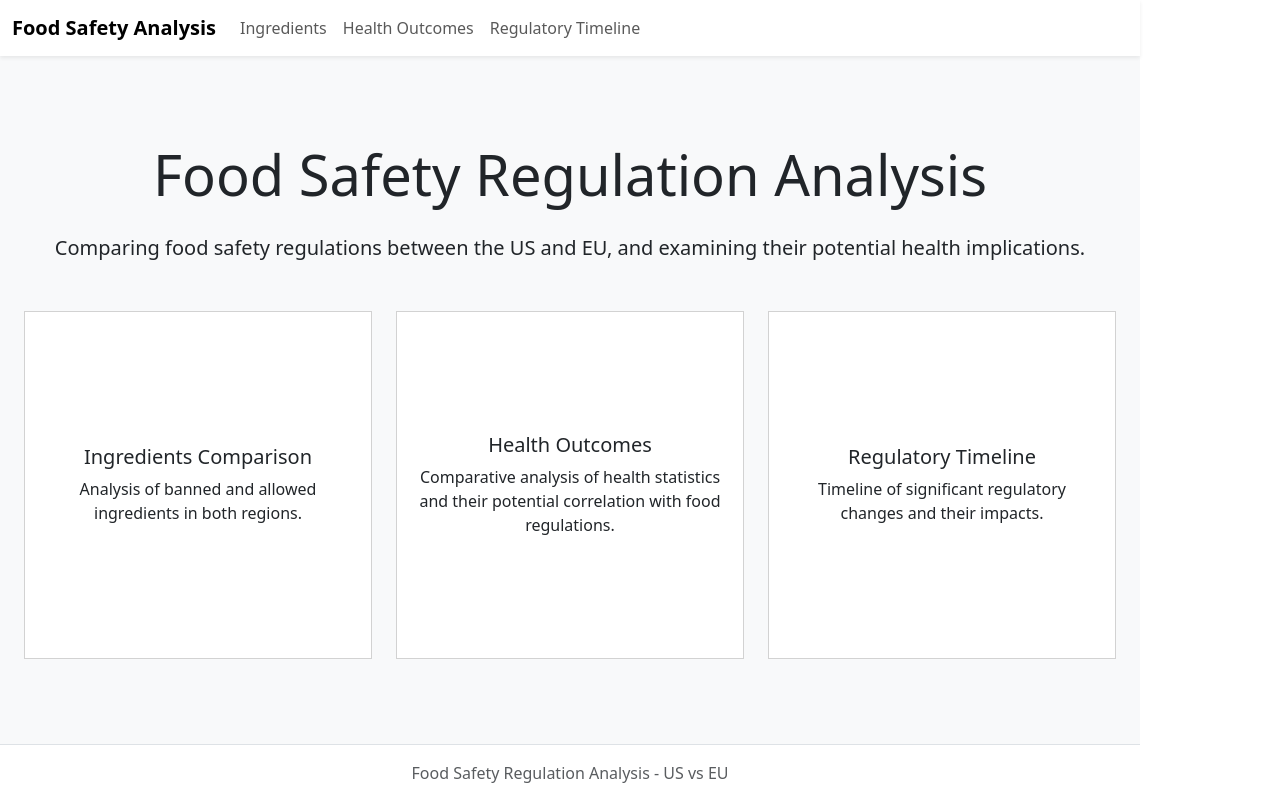
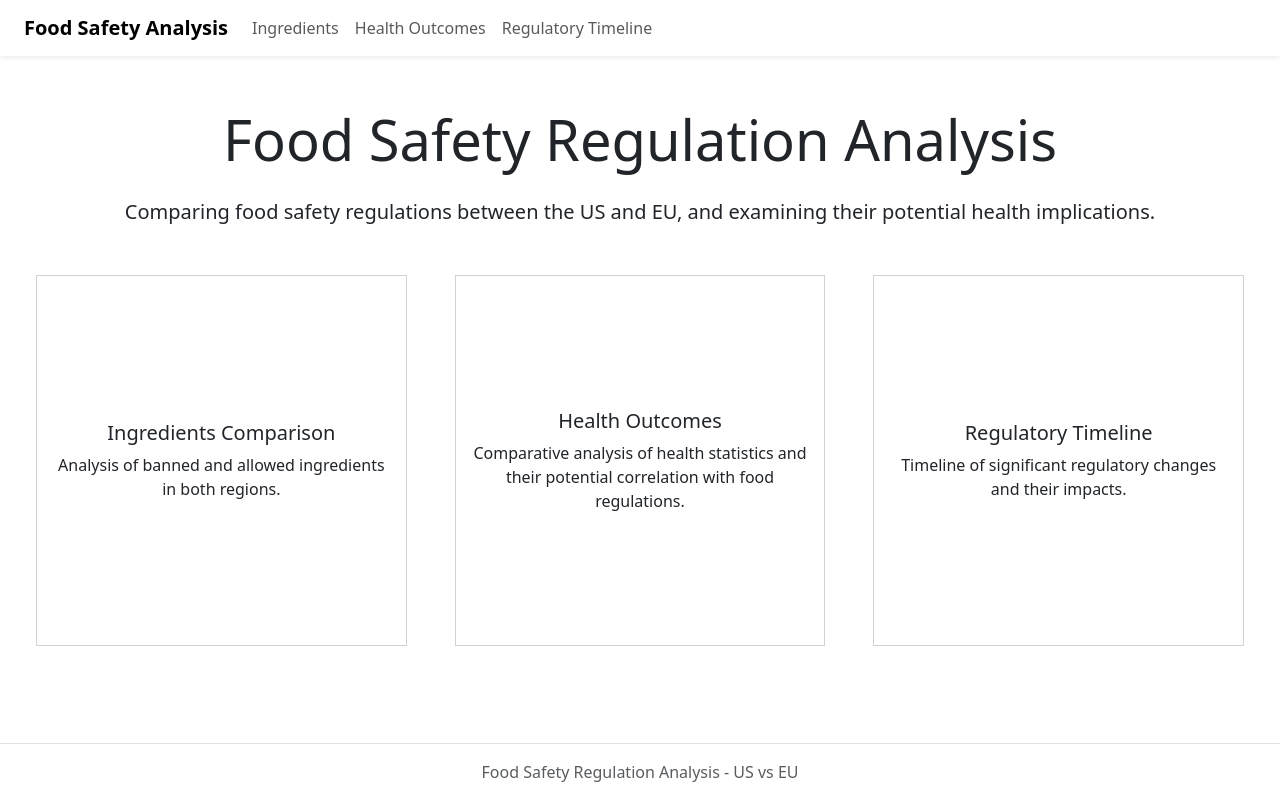
Before and after one commit to gsinghjay/is219-data-visualization, a React (Vite) app: page / in a window 1280 px wide. Built offline with nearby package versions, Linux system fonts and the light colour scheme.

Commit message:
fix: update layout to use container-fluid for full width

```diff
--- a/src/App.jsx
+++ b/src/App.jsx
@@ -3,14 +3,14 @@ import Layout from './components/Layout';
 
 // Placeholder components - we'll implement these next
 const Home = () => (
-  <div className="container h-100 d-flex align-items-center justify-content-center" style={{ minHeight: '80vh' }}>
-    <div className="text-center">
+  <div className="container-fluid h-100 d-flex align-items-center justify-content-center py-5" style={{ minHeight: '80vh' }}>
+    <div className="text-center w-100">
       <h1 className="display-4 mb-4">Food Safety Regulation Analysis</h1>
       <p className="lead mb-5">
         Comparing food safety regulations between the US and EU, and examining their potential health implications.
       </p>
-      <div className="row g-4 justify-content-center">
-        <div className="col-md-4">
+      <div className="row g-4 justify-content-center mx-0">
+        <div className="col-md-4 px-4">
           <div className="card rounded-0 h-100" style={{ aspectRatio: '1/1' }}>
             <div className="card-body d-flex flex-column align-items-center justify-content-center">
               <h5 className="card-title">Ingredients Comparison</h5>
@@ -20,7 +20,7 @@ const Home = () => (
             </div>
           </div>
         </div>
-        <div className="col-md-4">
+        <div className="col-md-4 px-4">
           <div className="card rounded-0 h-100" style={{ aspectRatio: '1/1' }}>
             <div className="card-body d-flex flex-column align-items-center justify-content-center">
               <h5 className="card-title">Health Outcomes</h5>
@@ -30,7 +30,7 @@ const Home = () => (
             </div>
           </div>
         </div>
-        <div className="col-md-4">
+        <div className="col-md-4 px-4">
           <div className="card rounded-0 h-100" style={{ aspectRatio: '1/1' }}>
             <div className="card-body d-flex flex-column align-items-center justify-content-center">
               <h5 className="card-title">Regulatory Timeline</h5>
--- a/src/components/Layout.jsx
+++ b/src/components/Layout.jsx
@@ -9,13 +9,13 @@ import 'bootstrap/dist/js/bootstrap.bundle.min.js';
  */
 const Layout = () => {
   return (
-    <div className="d-flex flex-column min-vh-100 bg-light">
+    <div className="min-vh-100 d-flex flex-column">
       <Navigation />
-      <main className="container py-4 flex-grow-1">
+      <main className="flex-grow-1">
         <Outlet />
       </main>
-      <footer className="bg-white py-3 mt-auto border-top">
-        <div className="container text-center text-muted">
+      <footer className="bg-white py-3 border-top">
+        <div className="container-fluid text-center text-muted">
           Food Safety Regulation Analysis - US vs EU
         </div>
       </footer>
--- a/src/components/Navigation.jsx
+++ b/src/components/Navigation.jsx
@@ -7,7 +7,7 @@ import { NavLink } from 'react-router-dom';
 const Navigation = () => {
   return (
     <nav className="navbar navbar-expand-lg navbar-light bg-white shadow-sm">
-      <div className="container">
+      <div className="container-fluid px-4">
         <NavLink to="/" className="navbar-brand fw-bold">
           Food Safety Analysis
         </NavLink>
```
Also changed, not shown: src/setupTests.js (+1 -1 lines).
